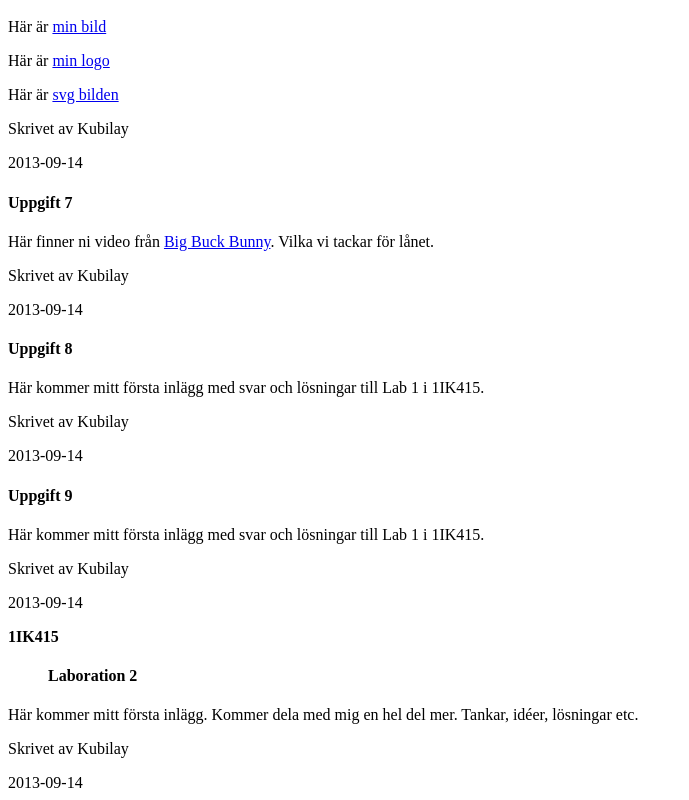
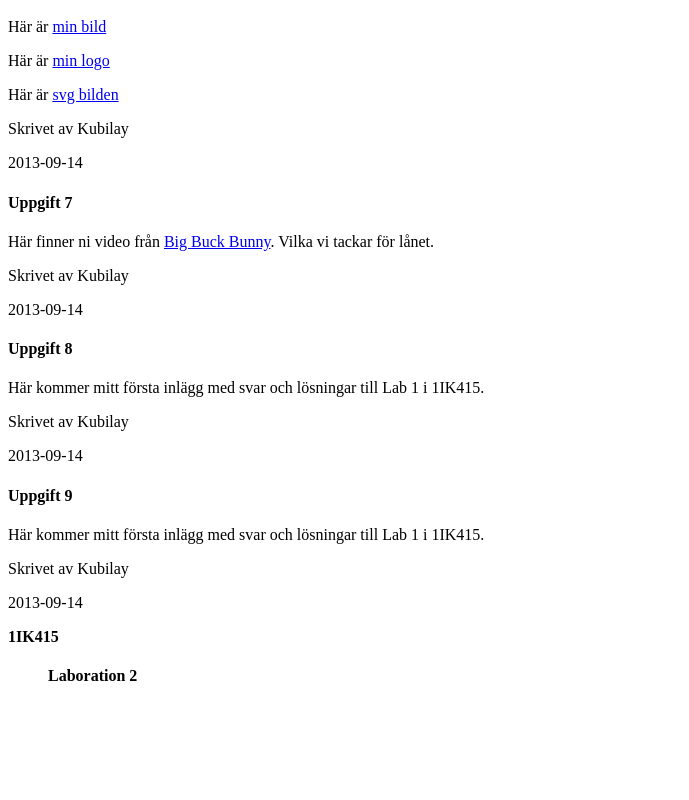
Before and after one commit to ko222dj/1ik415-Laborationer, a plain HTML site: page Pages/laborationer.html in a window 1280 px wide. Shown: the part 1645-2445 px from the top of the page, without its empty margins (0-689 px from the left). After the commit the page ends 2351 px from the top, so only its background shows below. Drawn offline with Linux system fonts and the light colour scheme.

```diff
--- a/Pages/laborationer.html
+++ b/Pages/laborationer.html
@@ -162,10 +162,6 @@
             <dd><h4 id="Laboration2">Laboration 2</h4></dd>
         </dl>
 
-    <p>Här kommer mitt första inlägg. Kommer dela med mig en hel del mer. Tankar, idéer, lösningar etc.</p>
-    <p>Skrivet av Kubilay</p>
-    <time datetime="2013-09-14">2013-09-14</time>
-
     </body>
 
 
```
Lines whose indentation alone changed are shown as unchanged.
